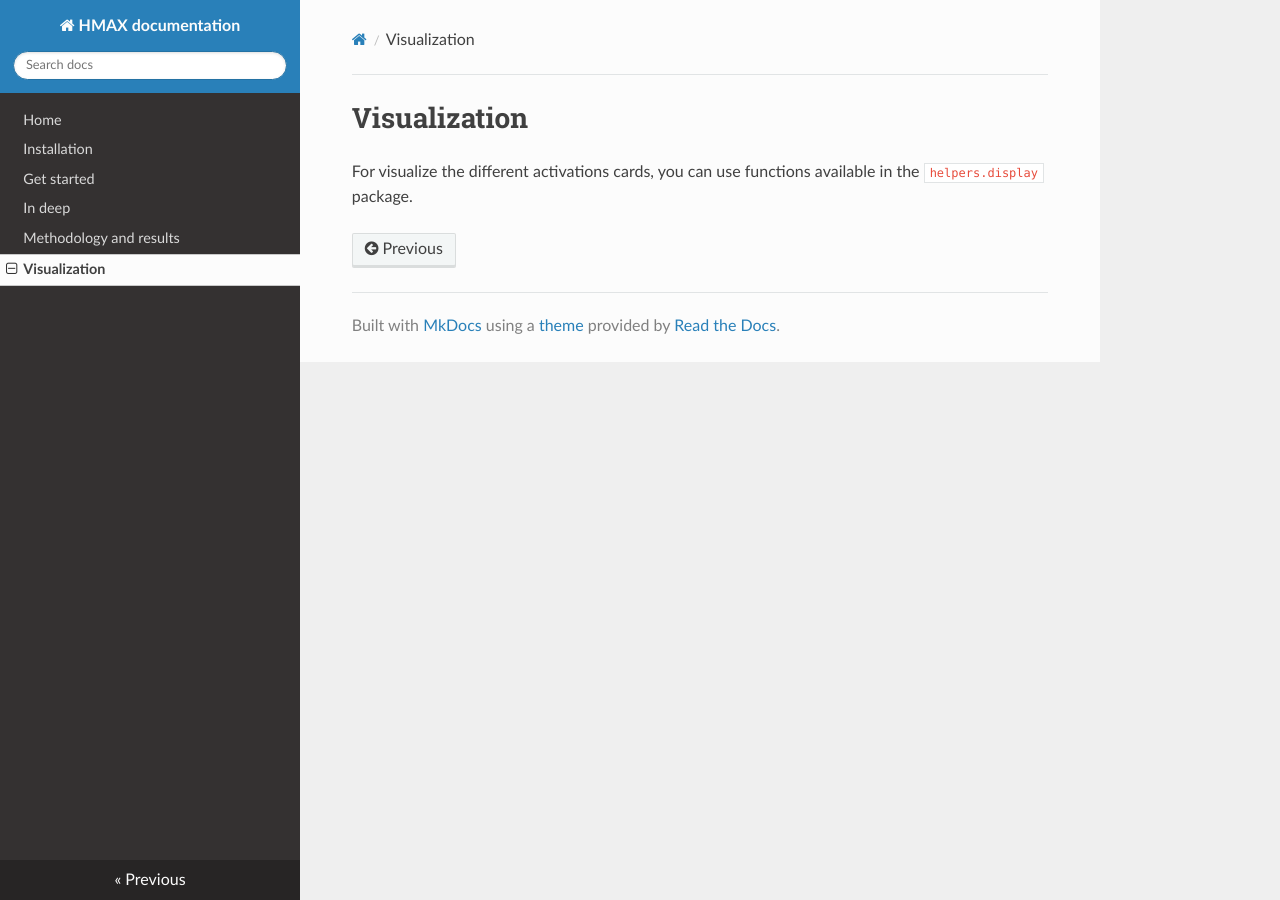
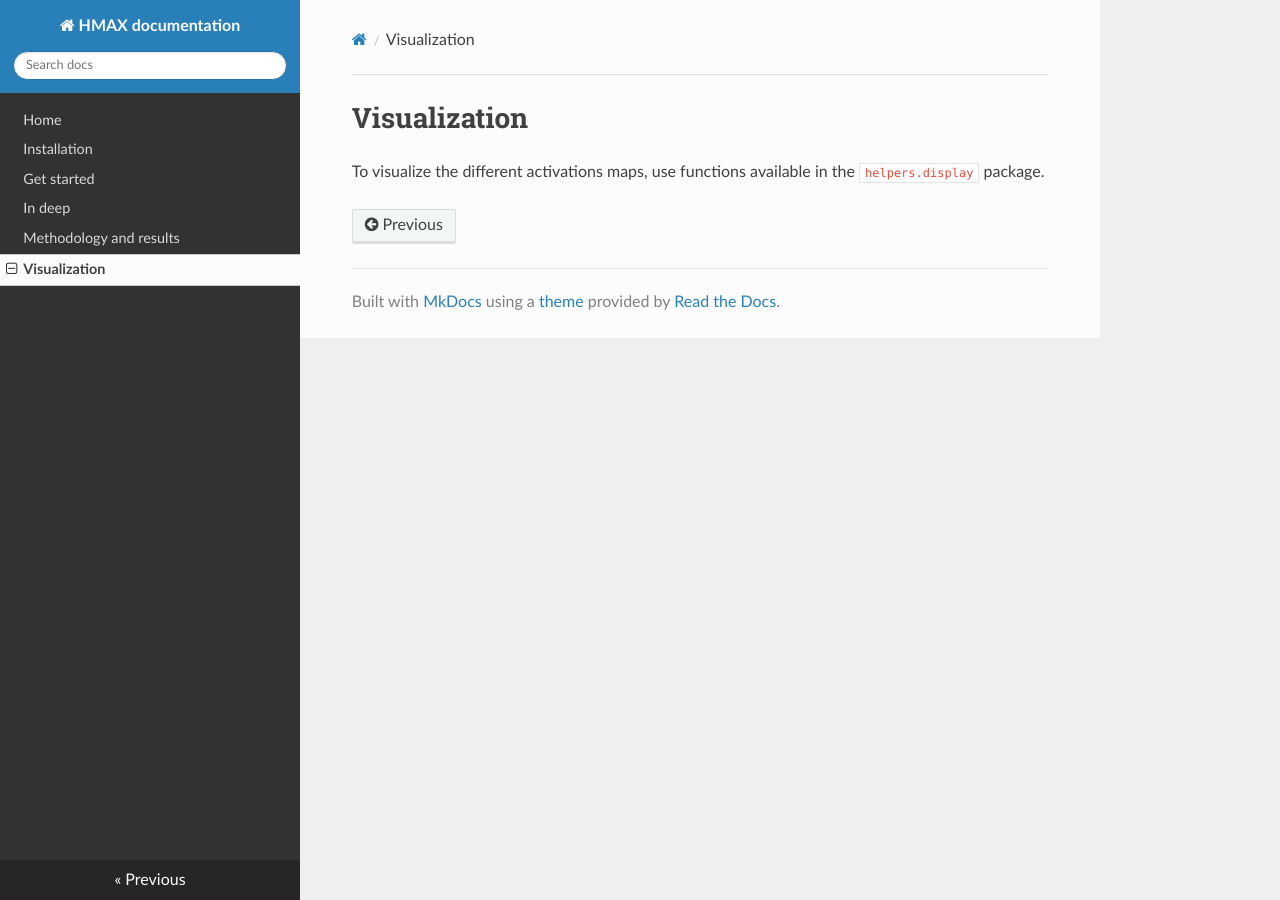
Before and after one commit to EEVCOM-Montpellier/hmax-documentation, an MkDocs documentation site: the page built from docs/visualization.md, in a window 1280 px wide. Built offline with MkDocs 1.6.1, drawn with Linux system fonts in a browser that asks for light colours; nearby versions of some CDN libraries; old or Windows-style settings are respelled for this version of MkDocs.

Commit message:
Update visualization.md

```diff
--- a/docs/visualization.md
+++ b/docs/visualization.md
@@ -1,3 +1,3 @@
 # Visualization
 
-For visualize the different activations cards, you can use functions available in the `helpers.display` package.
+To visualize the different activations maps, use functions available in the `helpers.display` package.
```
